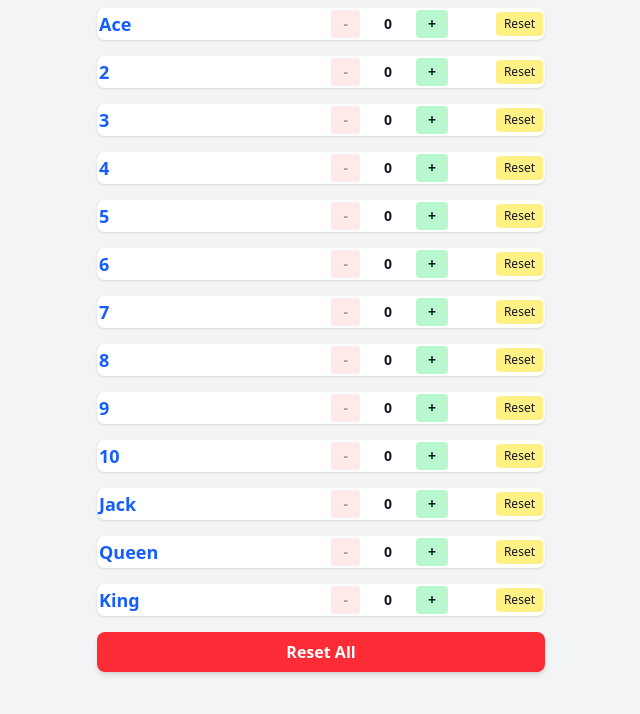
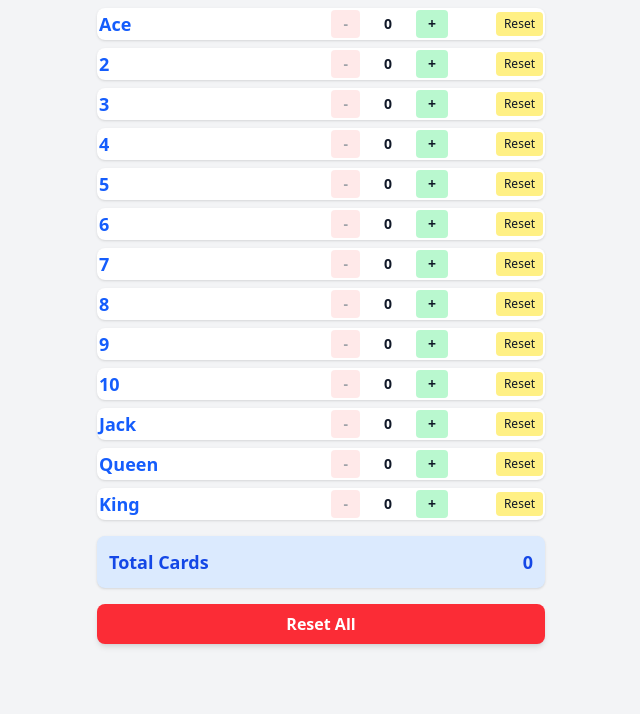
Before and after one commit to Corey-Collins/tj-counter, a website built with Vite: page index.html in a window 1280 px wide. Shown: the whole page, without its empty margins (319-959 px from the left). Built offline with nearby package versions, Linux system fonts and the light colour scheme.

Commit message:
More compact. Added total cards row at bottom

```diff
--- a/index.html
+++ b/index.html
@@ -8,7 +8,7 @@
 
   <body class="text-blue-500 bg-gray-100 min-h-screen flex flex-col items-center justify-start p-1">
     <div class="w-full max-w-md mx-auto mt-1">
-      <div id="card-list" class="text-gray-900 flex flex-col gap-4"></div>
+      <div id="card-list" class="text-gray-900 flex flex-col gap-2"></div>
       <button
         id="reset-all"
         class="mt-4 w-full py-2 bg-red-500 text-white rounded-lg font-semibold shadow-md hover:bg-red-600 active:bg-red-700"
--- a/src/main.ts
+++ b/src/main.ts
@@ -53,6 +53,17 @@ function render(): void {
     `;
     cardList.appendChild(row);
   });
+  const total = Array.isArray(counts[0]) // 2D?
+    ? counts.flat().reduce((a, b) => a + b, 0)
+    : counts.reduce((a, b) => a + b, 0);
+
+  const totalRow = document.createElement('div');
+  totalRow.className = 'flex items-center justify-between bg-blue-100 rounded-lg shadow p-3 font-bold text-blue-700 mt-2';
+  totalRow.innerHTML = `
+    <span class="text-lg">Total Cards</span>
+    <span class="text-lg">${total}</span>
+  `;
+  cardList.appendChild(totalRow)
 }
 
 // Click handling (event delegation)
```
